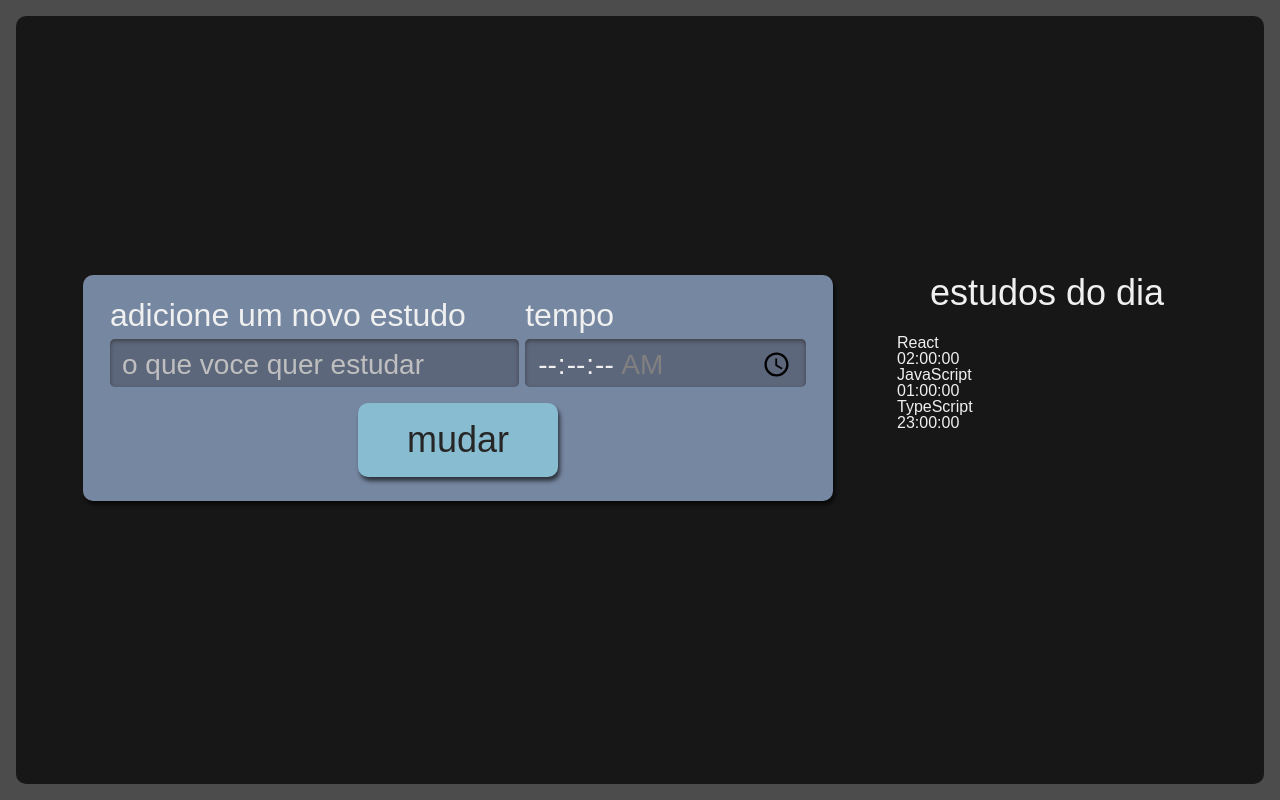
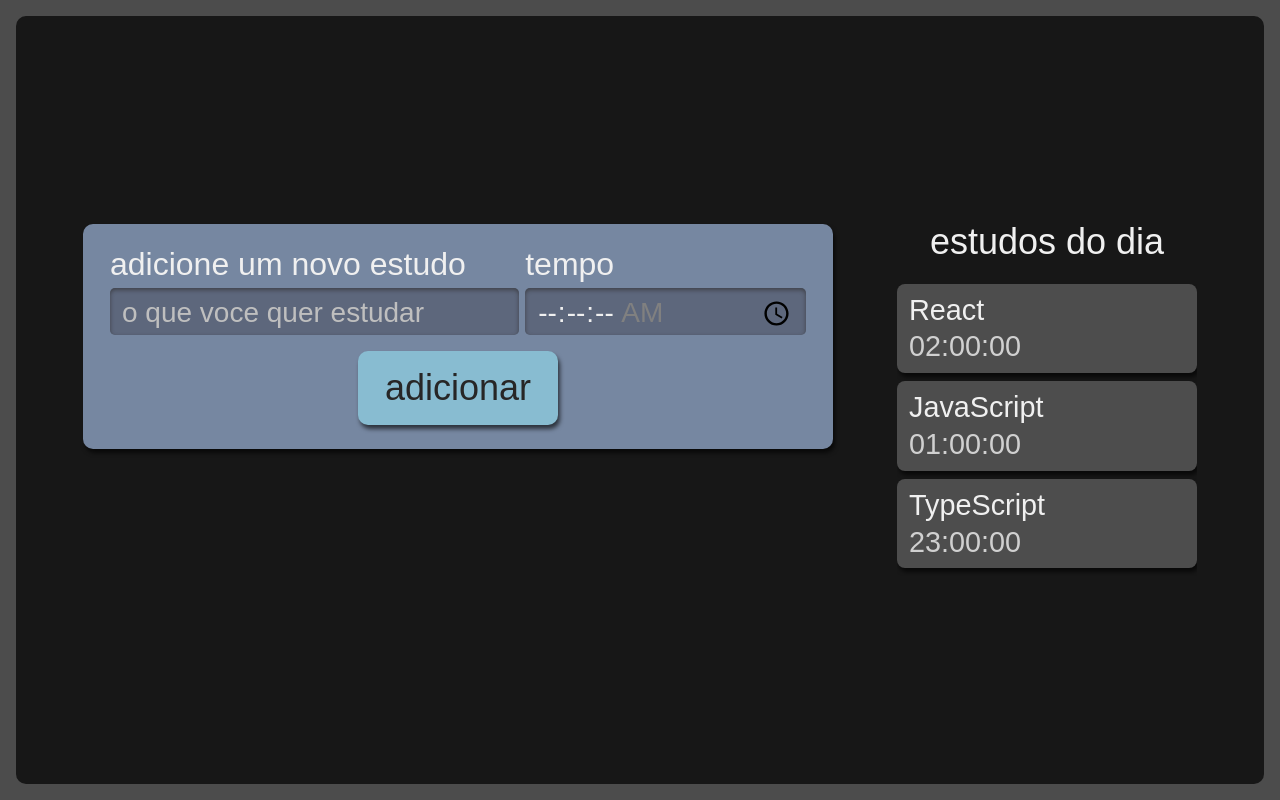
Before and after one commit to MichaelMoranis/app-studies, a React (Create React App) app: page / in a window 1280 px wide. Built offline with nearby package versions, Linux system fonts and the light colour scheme.

Commit message:
feat: dont repeat youself with components

```diff
--- a/src/components/Form/index.tsx
+++ b/src/components/Form/index.tsx
@@ -29,7 +29,7 @@ class Formulario extends React.Component {
            />
         </div>
         <Button>
-          mudar
+          adicionar
         </Button>
       </form>
     )
--- a/src/components/List/index.tsx
+++ b/src/components/List/index.tsx
@@ -1,4 +1,4 @@
-import React from "react";
+import Item from "./item";
 import styles  from "./list.module.scss"
 
 function List() {
@@ -18,10 +18,10 @@ function List() {
       <h2>estudos do dia</h2>
       <ul>
          {tarefas.map((item, index) => (
-          <li key={index} className="item">
-            <h3>{item.tarefa}</h3>
-            <span>{item.tempo}</span>
-          </li>
+          <Item
+            key={index}
+            {...item}
+          />
          ))}
       </ul>
     </aside>
--- /dev/null
+++ b/src/components/List/item/index.tsx
@@ -0,0 +1,10 @@
+import styles from "../list.module.scss"
+
+export default function Item({tarefa, tempo}: {tarefa: string, tempo: string}) {
+  return (
+    <li className={styles.item}>
+      <h3>{tarefa}</h3>
+      <span>{tempo}</span>
+    </li>
+  );
+}
```
